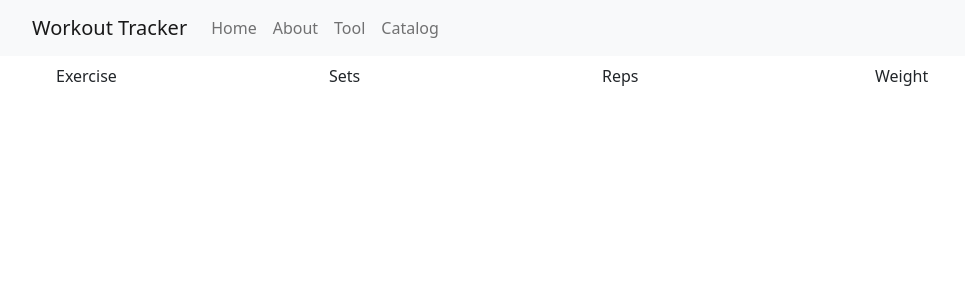
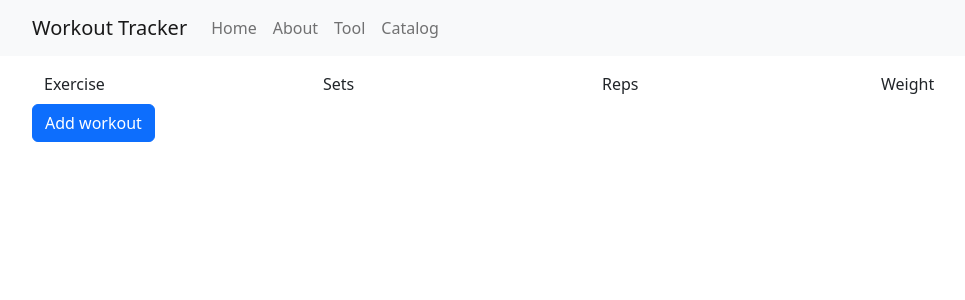
Before and after one commit to julianty/workout-tracker, a React (Create React App) app: page /tool in a window 1280 px wide. Shown: the top 300 px of the page, without its empty margins (50-1015 px from the left). Built offline with nearby package versions, Linux system fonts and the light colour scheme; no server answers; the database is empty.

Commit message:
Adds add workout button to page

```diff
--- a/src/pages/Tool.js
+++ b/src/pages/Tool.js
@@ -1,5 +1,8 @@
 import Workout from "../components/Workout";
 import Container from "react-bootstrap/Container";
+import Row from "react-bootstrap/Row";
+import Col from "react-bootstrap/Col";
+import Button from "react-bootstrap/Button";
 
 import { doc, getDoc } from "firebase/firestore";
 import { useEffect, useState } from "react";
@@ -30,7 +33,14 @@ function Tool(props) {
 
   return (
     <Container>
-      <Workout workoutData={testData} />
+      <Row className="mt-2">
+        <Workout workoutData={testData} />
+      </Row>
+      <Row className="mt-2">
+        <Col className="col-3">
+          <Button>Add workout</Button>
+        </Col>
+      </Row>
     </Container>
   );
 }
```
